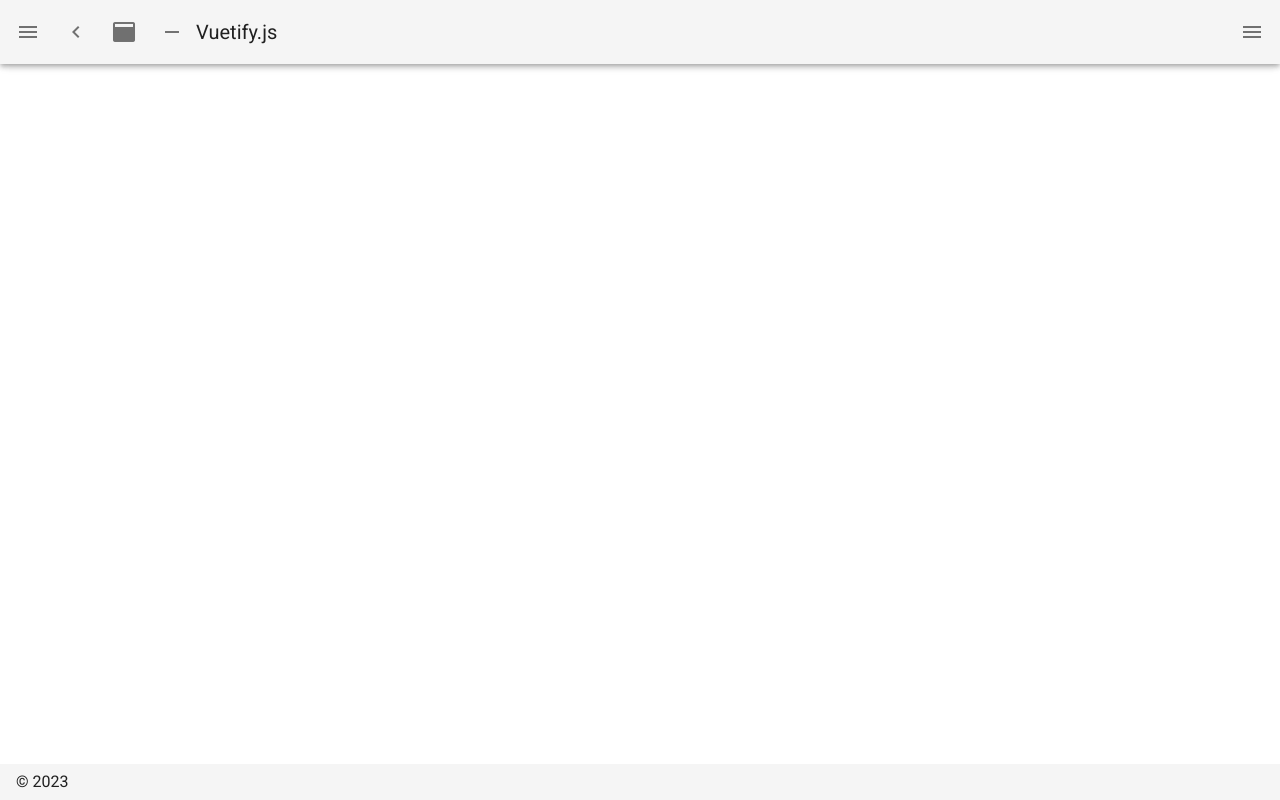
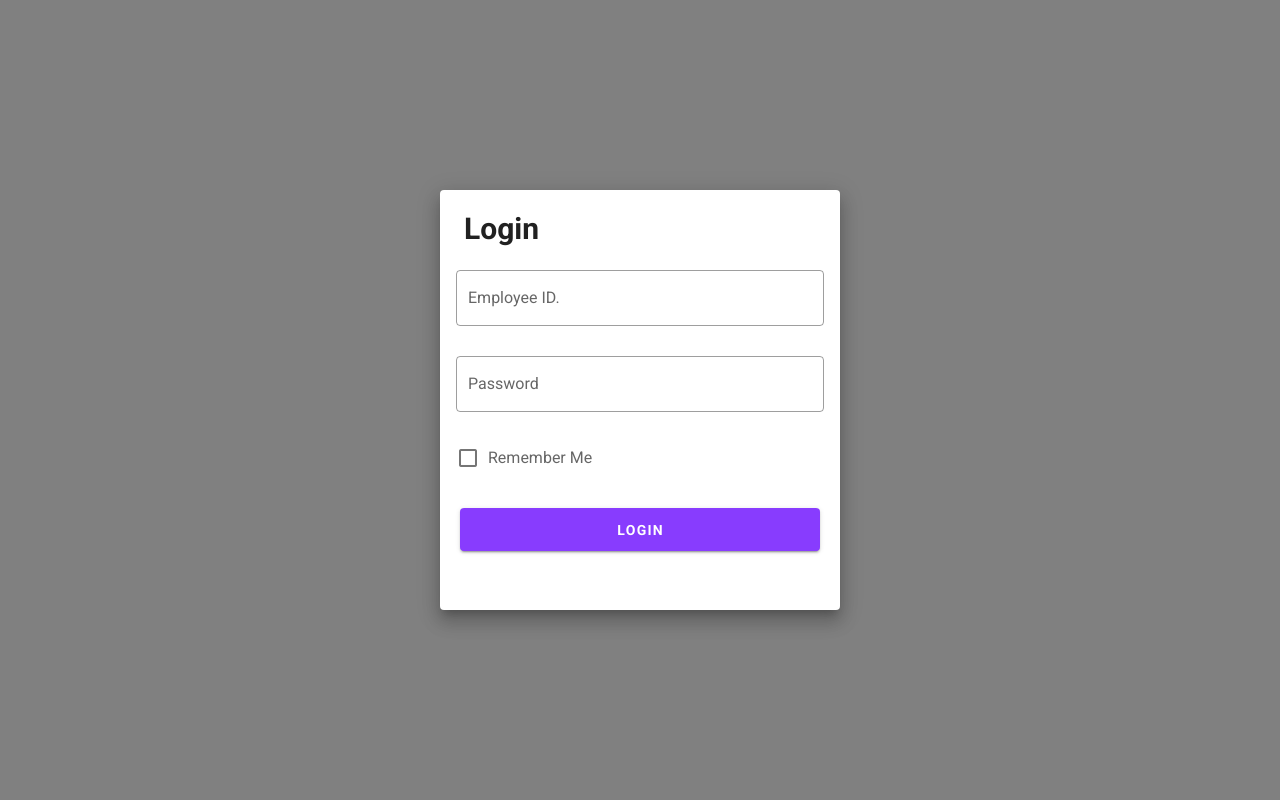
Before and after one commit to Ntdpz/Progress_tracking_system_version2.0, a Nuxt app in the folder frontend/: page /login in a window 1280 px wide. Before the commit this address had no page. Built offline with nearby package versions, Linux system fonts and the light colour scheme.

Commit message:
login page

```diff
--- a/frontend/layouts/default.vue
+++ b/frontend/layouts/default.vue
@@ -1,6 +1,6 @@
 <template>
   <v-app dark>
-    <v-navigation-drawer
+    <!-- <v-navigation-drawer
       v-model="drawer"
       :mini-variant="miniVariant"
       :clipped="clipped"
@@ -23,8 +23,8 @@
           </v-list-item-content>
         </v-list-item>
       </v-list>
-    </v-navigation-drawer>
-    <v-app-bar
+    </v-navigation-drawer> -->
+    <!-- <v-app-bar
       :clipped-left="clipped"
       fixed
       app
@@ -56,13 +56,13 @@
       >
         <v-icon>mdi-menu</v-icon>
       </v-btn>
-    </v-app-bar>
+    </v-app-bar> -->
     <v-main>
-      <v-container>
+      <!-- <v-container> -->
         <Nuxt />
-      </v-container>
+      <!-- </v-container> -->
     </v-main>
-    <v-navigation-drawer
+    <!-- <v-navigation-drawer
       v-model="rightDrawer"
       :right="right"
       temporary
@@ -78,13 +78,13 @@
           <v-list-item-title>Switch drawer (click me)</v-list-item-title>
         </v-list-item>
       </v-list>
-    </v-navigation-drawer>
-    <v-footer
+    </v-navigation-drawer> -->
+    <!-- <v-footer
       :absolute="!fixed"
       app
     >
       <span>&copy; {{ new Date().getFullYear() }}</span>
-    </v-footer>
+    </v-footer> -->
   </v-app>
 </template>
 
--- /dev/null
+++ b/frontend/pages/login.vue
@@ -0,0 +1,89 @@
+<template>
+    <v-app>
+        <v-main style="background: gray;">
+            <v-container fluid fill-height>
+                <v-layout align-center justify-center>
+                    <v-flex style="text-align: -webkit-center;">
+                        <v-card class="elevation-12" height="420px" width="400px">
+                            <v-toolbar style="display: initial;">
+                                <v-toolbar-title class="font-weight-bold ml-2 mt-3"
+                                    style="font-size:30px;">Login</v-toolbar-title>
+                            </v-toolbar>
+                            <v-card-text>
+                                <v-form>
+                                    <v-text-field :rules="rules" label="Employee ID."
+                                        placeholder="Enter your employee ID." type="text" outlined></v-text-field>
+                                    <v-text-field :rules="rules" label="Password"
+                                        placeholder="Enter 6 charactor or more" type="password" outlined></v-text-field>
+                                </v-form>
+
+                                <v-checkbox v-model="checkbox" class="mt-0" :label="`Remember Me`"></v-checkbox>
+                            </v-card-text>
+                            <v-btn style="color: white; font-weight: bold; height: 43px;" color="#883CFE" width="90%"
+                                @click="(checkcountlogin())">Login</v-btn>
+                        </v-card>
+
+                        <!-- dialog -->
+                        <div height="600px">
+                            <v-dialog v-model="dialog" persistent max-width="400px" max-height="600px">
+                                <v-card class="pt-4 pb-4">
+                                    <v-card-title class="pt-4 pb-4 "
+                                        style="place-content: center; font-size:24px; font-weigth:bold;">
+                                        บัญชีของคุณถูกล็อก
+                                    </v-card-title>
+                                    <div style="  text-align-last: center; ">
+                                        <v-icon class="pb-8" style="color:red; font-size: 700%;">mdi-alert-circle
+                                        </v-icon>
+                                    </div>
+                                    <v-card-text>
+                                        เนื่องจากการกรอกข้อมูลผิดมากกว่า 3 ครั้ง บัญชีจึงล็อก
+                                        กรุณาติดต่อแอดมินเพื่อทำการเปลี่ยนข้อมูล</v-card-text>
+                                    <v-card-actions class="pb-4">
+                                        <v-btn style="place-content: center; color: white;" color="red"
+                                            @click="dialog = false" width="100%">
+                                            ติดต่อแอดมิน
+                                        </v-btn>
+                                    </v-card-actions>
+                                </v-card>
+                            </v-dialog>
+                        </div>
+                    </v-flex>
+                </v-layout>
+            </v-container>
+        </v-main>
+    </v-app>
+</template>
+
+<script>
+export default {
+
+    data() {
+        return {
+            checkbox: false,
+            dialog: false,
+            countlogin: 0,
+
+            rules: [
+                value => !!value || 'Required.',
+                value => (value && value.length >= 6) || 'Min 6 characters',
+            ],
+        }
+
+    },
+    updated() {
+
+    },
+    methods: {
+        checkcountlogin() {
+            this.countlogin = this.countlogin + 1;
+            console.log(this.countlogin);
+            if (this.countlogin == 3) {
+                this.dialog = true;
+            }
+            else if (this.countlogin > 3) {
+                this.$router.push("/Home");
+            }
+        },
+    },
+}
+</script>
```
